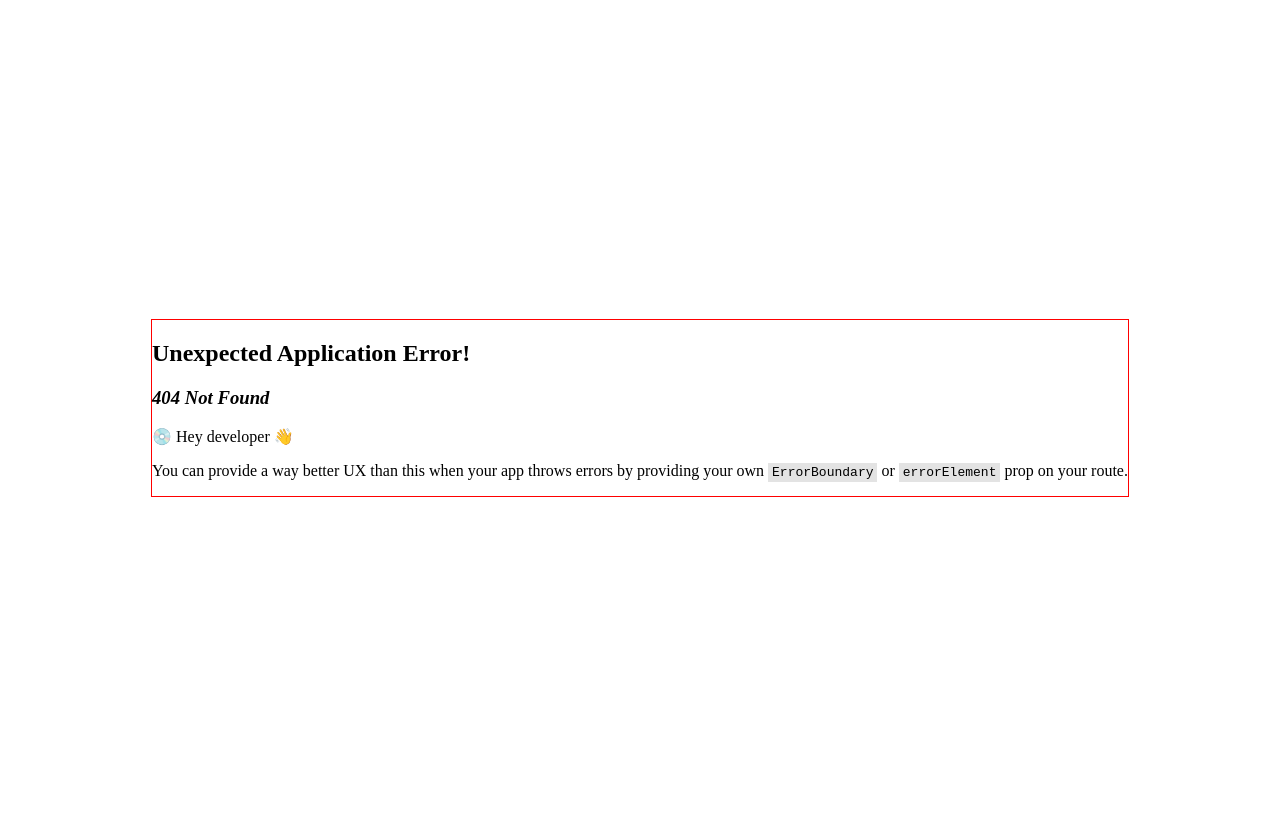
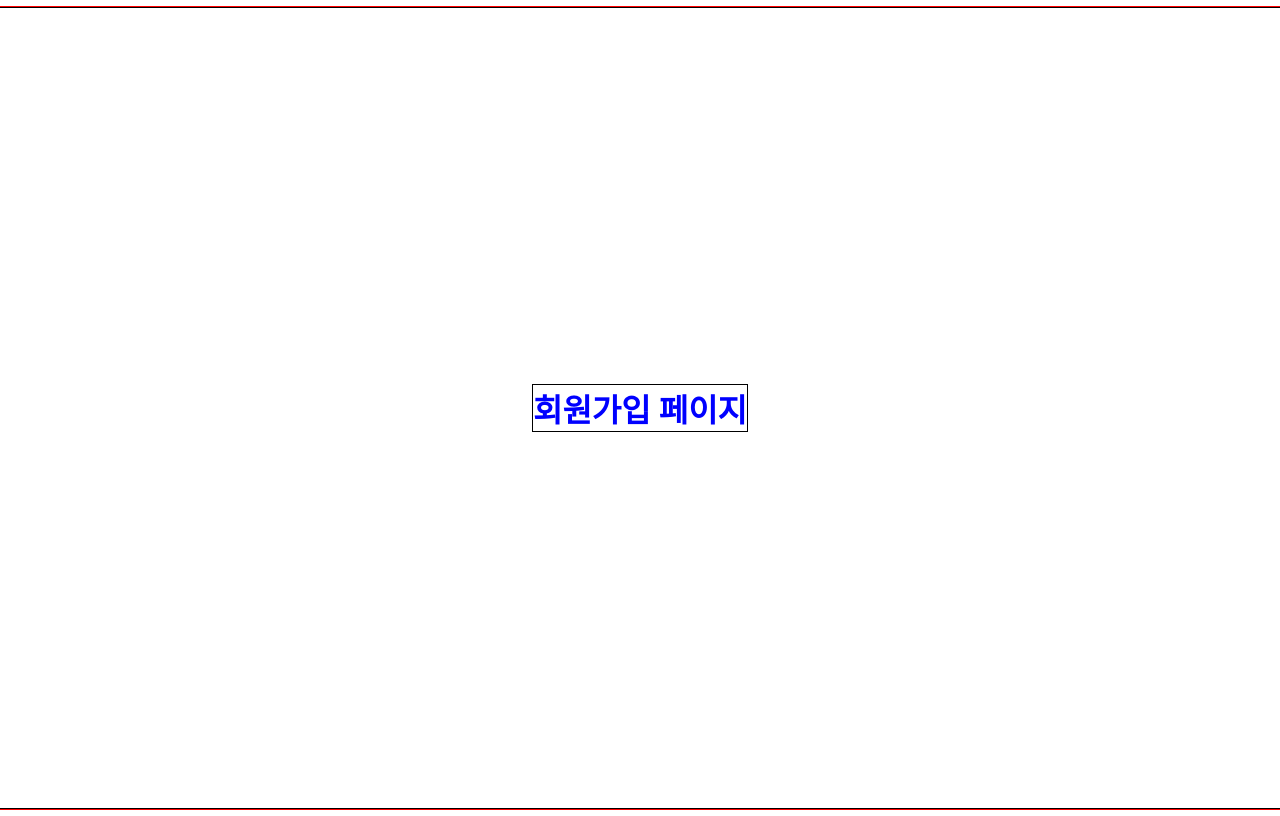
Before and after one commit to LikeLion-at-DGU/2025-hackathon-3-LOFO-frontend, a React (Vite) app: page /signup in a window 1280 px wide. Before the commit this address had no page. Built offline with nearby package versions, Linux system fonts and the light colour scheme.

Commit message:
feat: 라우팅 경로 수정

```diff
--- a/src/pages/SignIn/SignIn.jsx
+++ b/src/pages/SignUp/SignUp.jsx
@@ -5,12 +5,12 @@ const Title = styled.h1`
 `
 //스타일 컴포넌트 테스트!! 자유롭게 변경해서 써주세용
 
-function SignIn() {
+function SignUp() {
   return (
     <>
-      <Title>로그인 페이지</Title>
+      <Title>회원가입 페이지</Title>
     </>
   );
 };
 
-export default SignIn;
+export default SignUp;
--- a/src/routes/router.jsx
+++ b/src/routes/router.jsx
@@ -2,7 +2,7 @@ import { createBrowserRouter } from "react-router-dom";
 
 import App from "../App";
 import Onboarding from "../pages/Onboarding/Onboarding";
-import SignIn from "../pages/SignIn/SignIn";
+import SignUp from "../pages/SignUp/SignUp";
 
 
 const router = createBrowserRouter([
@@ -10,7 +10,7 @@ const router = createBrowserRouter([
     path: "/", // 루트 경로
     element: <App />,
     children: [{ path: "/", element: <Onboarding /> },
-               { path: "/detail/", element: <SignIn /> }
+               { path: "/signup/", element: <SignUp /> }
             ],
   },
 ]);
```
